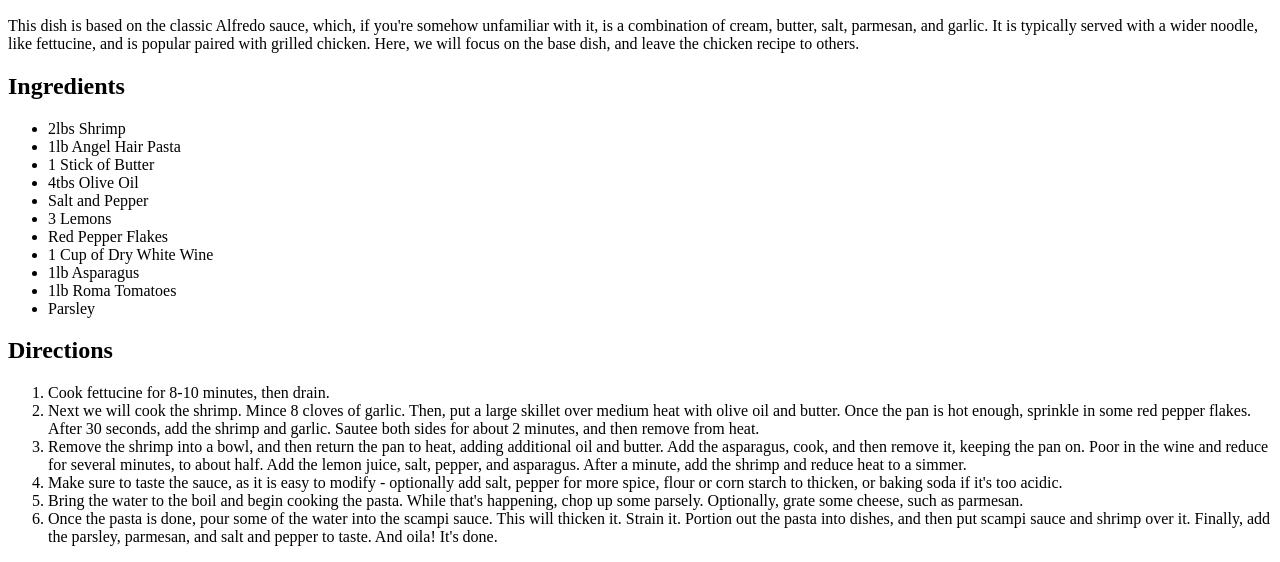
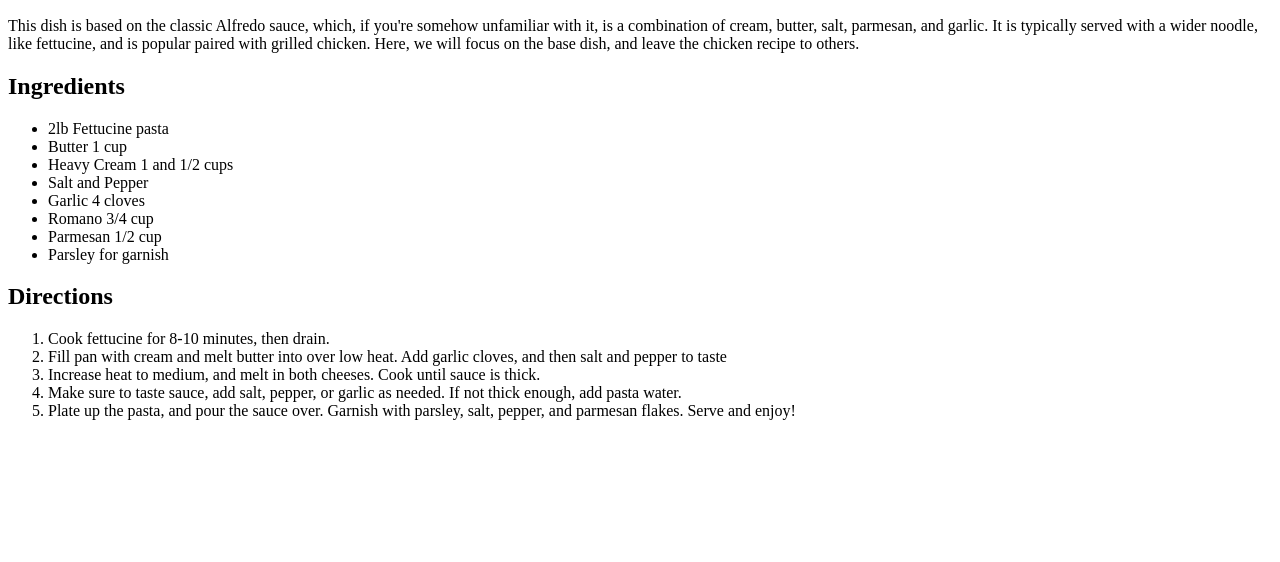
Before and after one commit to schacherlnate/odin-recipes, a plain HTML site: page recipes/chicken-alfredo.html in a window 1280 px wide. Shown: the part 434-996 px from the top of the page. After the commit the page ends 870 px from the top, so only its background shows below. Drawn offline with Linux system fonts and the light colour scheme.

Commit message:
add the ingredients and directions

```diff
--- a/recipes/chicken-alfredo.html
+++ b/recipes/chicken-alfredo.html
@@ -18,41 +18,25 @@
 
     <h2>Ingredients</h2>
     <ul>
-        <li>2lbs Shrimp</li>
-        <li>1lb Angel Hair Pasta</li>
-        <li>1 Stick of Butter</li>
-        <li>4tbs Olive Oil</li>
+        <li>2lb Fettucine pasta</li>
+        <li>Butter 1 cup</li>
+        <li>Heavy Cream 1 and 1/2 cups</li>
         <li>Salt and Pepper</li>
-        <li>3 Lemons</li>
-        <li>Red Pepper Flakes</li>
-        <li>1 Cup of Dry White Wine</li>
-        <li>1lb Asparagus</li>
-        <li>1lb Roma Tomatoes</li>
-        <li>Parsley</li>
+        <li>Garlic 4 cloves</li>
+        <li>Romano 3/4 cup</li>
+        <li>Parmesan 1/2 cup</li>
+        <li>Parsley for garnish</li>
     </ul>
 
     <h2>Directions</h2>
     <ol>
         <li>Cook fettucine for 8-10 minutes, then drain.</li>
-        <li>Next we will cook the shrimp. Mince 8 cloves of garlic.
-            Then, put a large skillet over medium heat with olive oil and butter.
-            Once the pan is hot enough, sprinkle in some red pepper flakes. After
-            30 seconds, add the shrimp and garlic. Sautee both sides for about 2 minutes,
-            and then remove from heat.
+        <li>Fill pan with cream and melt butter into over low heat. Add garlic cloves, and then salt and pepper to taste</li>
+        <li>Increase heat to medium, and melt in both cheeses. Cook until sauce is thick.
         </li>
-        <li>Remove the shrimp into a bowl, and then return the pan to heat, adding additional oil and butter.
-            Add the asparagus, cook, and then remove it, keeping the pan on. Poor in the wine and reduce
-            for several minutes, to about half. Add the lemon juice, salt, pepper, and asparagus. After a minute, add the shrimp and reduce heat to a simmer.
+        <li>Make sure to taste sauce, add salt, pepper, or garlic as needed. If not thick enough, add pasta water.
         </li>
-        <li>Make sure to taste the sauce, as it is easy to modify - optionally add salt, pepper for more spice,
-            flour or corn starch to thicken, or baking soda if it's too acidic.
-        </li>
-        <li>Bring the water to the boil and begin cooking the pasta. While that's happening,
-            chop up some parsely. Optionally, grate some cheese, such as parmesan.
-        </li>
-        <li>Once the pasta is done, pour some of the water into the scampi sauce. This will thicken it. Strain it. Portion out the pasta into dishes,
-            and then put scampi sauce and shrimp over it. Finally, add the parsley, parmesan,
-            and salt and pepper to taste. And oila! It's done.
+        <li>Plate up the pasta, and pour the sauce over. Garnish with parsley, salt, pepper, and parmesan flakes. Serve and enjoy!
         </li>
     </ol>
 </body>
```
